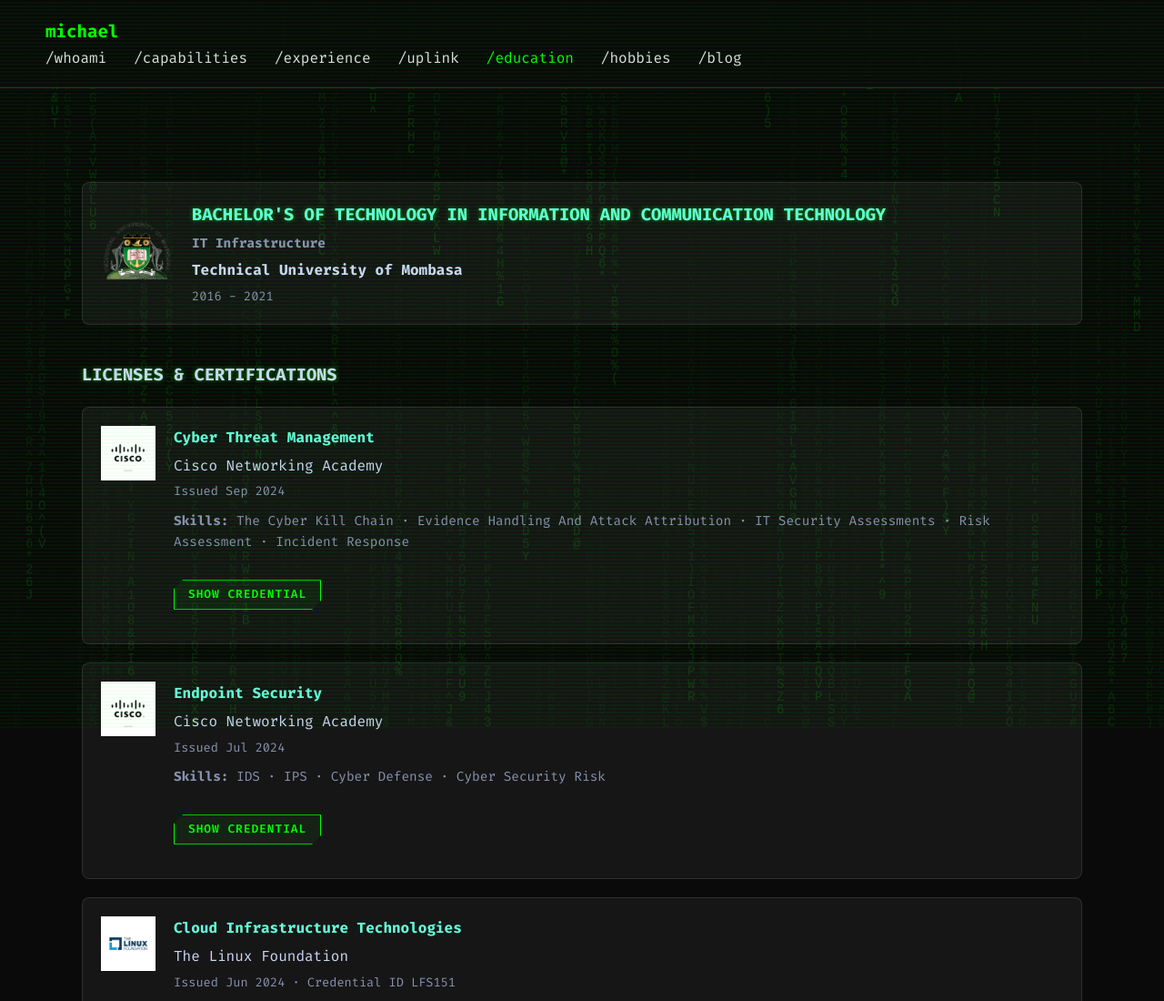
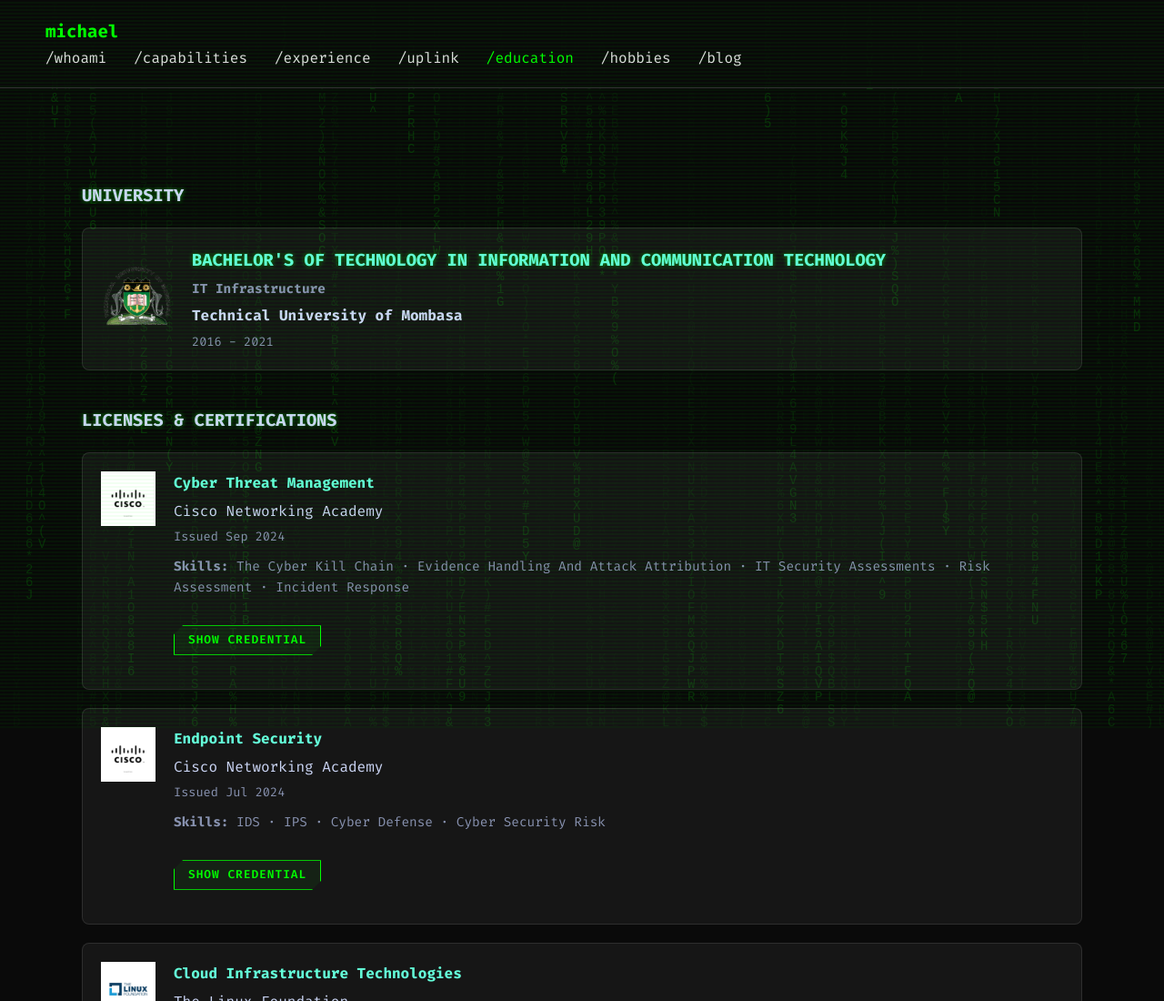
Before and after one commit to Michael-Lumula/site, a plain HTML site: page education/index.html in a window 1280 px wide. Shown: the top 1100 px of the page at 91% size. Drawn offline with Linux system fonts and the light colour scheme.

Commit message:
Add University

```diff
--- a/education/index.html
+++ b/education/index.html
@@ -46,6 +46,7 @@
     <main>
         <section id="education" style="margin-top: 100px;">
             <div class="content-wrapper">
+                <h3 style="margin-bottom: 20px; color: #ccd6f6;">University</h3>
                 <div class="education-card"
                     style="display: flex; gap: 20px; align-items: center; background: rgba(255, 255, 255, 0.05); padding: 20px; border-radius: 8px; border: 1px solid rgba(255, 255, 255, 0.1);">
                     <div class="logo-container" style="flex-shrink: 0;">
```
